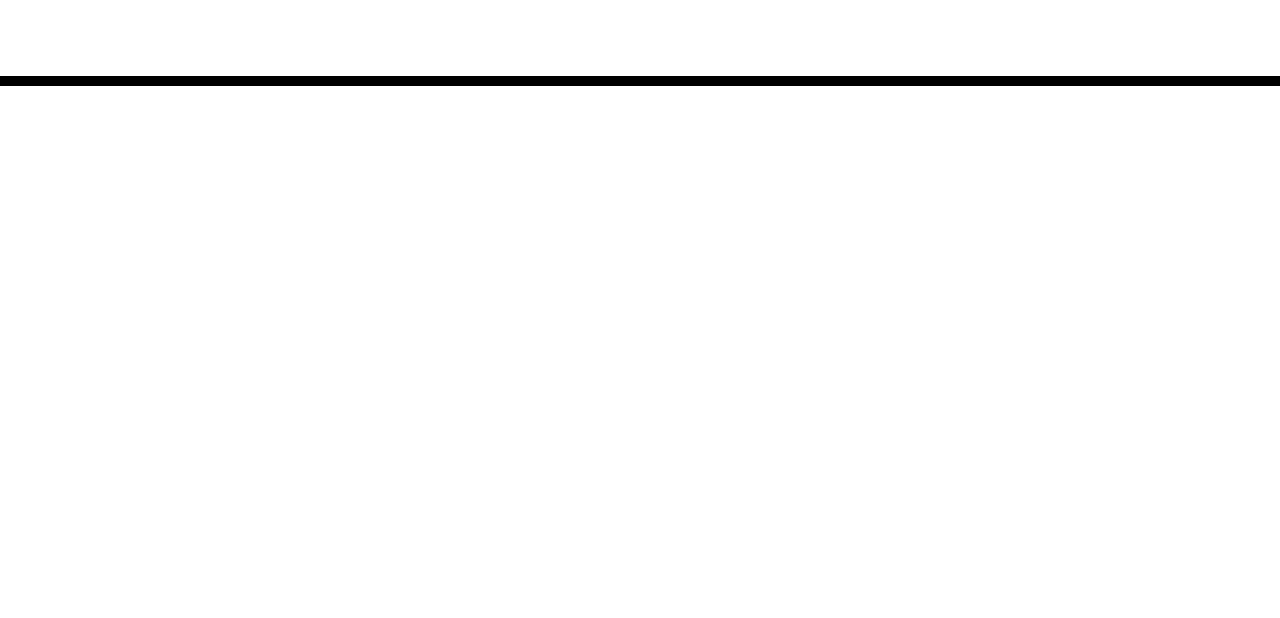
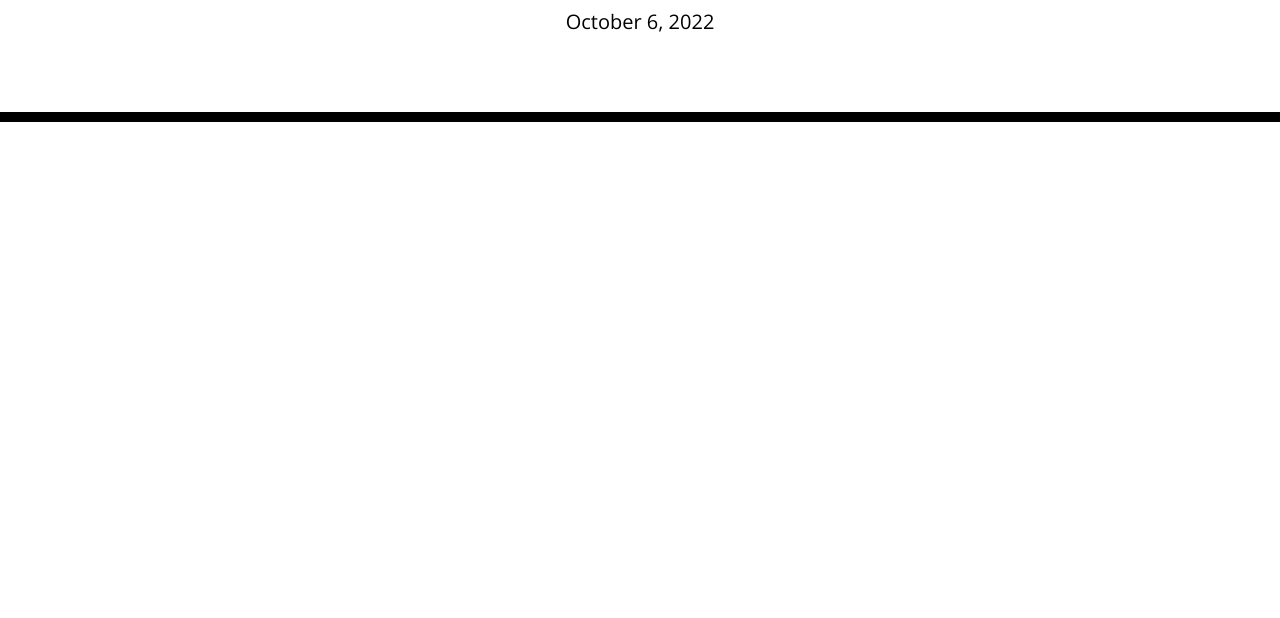
Before and after one commit to ashwinilh/work-day-planner, a plain HTML site: page index.html in a window 1280 px wide. Shown: the part 182-800 px from the top of the page. Drawn offline with nearby package versions, Linux system fonts and the light colour scheme.

Commit message:
added current date on top of the page

```diff
--- /dev/null
+++ b/assets/script.js
@@ -0,0 +1,9 @@
+//today's date loaded at the top of the page
+var day = (moment().format("MMMM D, YYYY"));
+    console.log(day)
+
+var currentDate = function(){
+    $("#currentDay").text(day);
+}
+
+currentDate();
--- a/Develop/index.html
+++ b/index.html
@@ -4,21 +4,10 @@
     <meta charset="UTF-8" />
     <meta name="viewport" content="width=device-width, initial-scale=1.0" />
     <meta http-equiv="X-UA-Compatible" content="ie=edge" />
-    <link
-      rel="stylesheet"
-      href="https://stackpath.bootstrapcdn.com/bootstrap/4.3.1/css/bootstrap.min.css"
-    />
-    <link
-      rel="stylesheet"
-      href="https://use.fontawesome.com/releases/v5.8.1/css/all.css"
-      integrity="sha384-50oBUHEmvpQ+1lW4y57PTFmhCaXp0ML5d60M1M7uH2+nqUivzIebhndOJK28anvf"
-      crossorigin="anonymous"
-    />
-    <link
-      href="https://fonts.googleapis.com/css?family=Open+Sans&display=swap"
-      rel="stylesheet"
-    />
-    <link rel="stylesheet" href="style.css" />
+    <link rel="stylesheet" href="https://stackpath.bootstrapcdn.com/bootstrap/4.3.1/css/bootstrap.min.css"/>
+    <link rel="stylesheet" href="https://use.fontawesome.com/releases/v5.8.1/css/all.css" integrity="sha384-50oBUHEmvpQ+1lW4y57PTFmhCaXp0ML5d60M1M7uH2+nqUivzIebhndOJK28anvf" crossorigin="anonymous"/>
+    <link href="https://fonts.googleapis.com/css?family=Open+Sans&display=swap" rel="stylesheet"/>
+    <link rel="stylesheet" href="./assets/style.css" />
     <title>Work Day Scheduler</title>
   </head>
 
@@ -34,5 +23,6 @@
 
     <script src="https://code.jquery.com/jquery-3.4.1.min.js"></script>
     <script src="https://cdnjs.cloudflare.com/ajax/libs/moment.js/2.24.0/moment.min.js"></script>
+    <script src="./assets/script.js"></script>
   </body>
 </html>
```
Also changed, not shown: assets/style.css (renamed from Develop/style.css).
